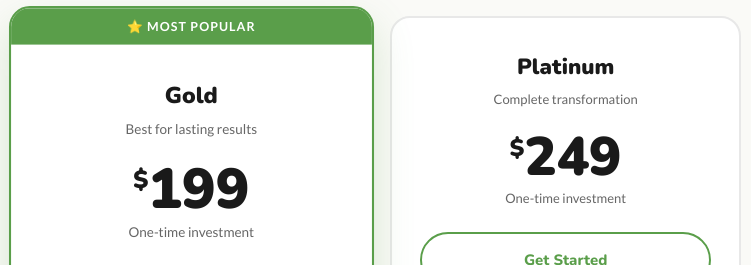
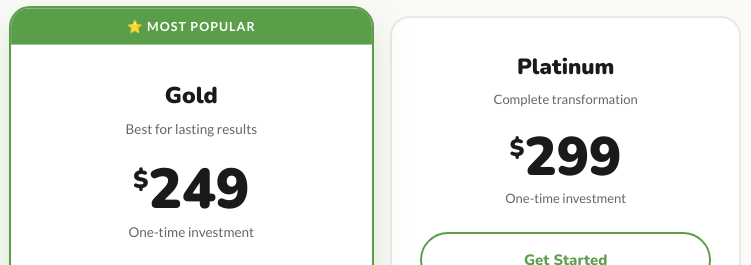
Before and after one commit to Pacman1979/DoGoodGC, a plain HTML site: page v2/index.html in a window 1280 px wide. Shown: the part 5280-5545 px from the top of the page, 449-1200 px from the left. Drawn offline with nearby package versions, Linux system fonts and the light colour scheme.

Commit message:
Update index.html
Pricing updated

```diff
--- a/v2/index.html
+++ b/v2/index.html
@@ -439,7 +439,7 @@
         <div class="p-body">
           <div class="p-name">Gold</div>
           <div class="p-tag">Best for lasting results</div>
-          <div class="p-price"><sup>$</sup>199</div>
+          <div class="p-price"><sup>$</sup>249</div>
           <div class="p-note">One-time investment</div>
           <a href="#book" class="btn-p btn-p-green">Get Started</a>
           <ul class="p-feats">
@@ -454,7 +454,7 @@
         <div class="p-body">
           <div class="p-name">Platinum</div>
           <div class="p-tag">Complete transformation</div>
-          <div class="p-price"><sup>$</sup>249</div>
+          <div class="p-price"><sup>$</sup>299</div>
           <div class="p-note">One-time investment</div>
           <a href="#book" class="btn-p btn-p-out">Get Started</a>
           <ul class="p-feats">
```
